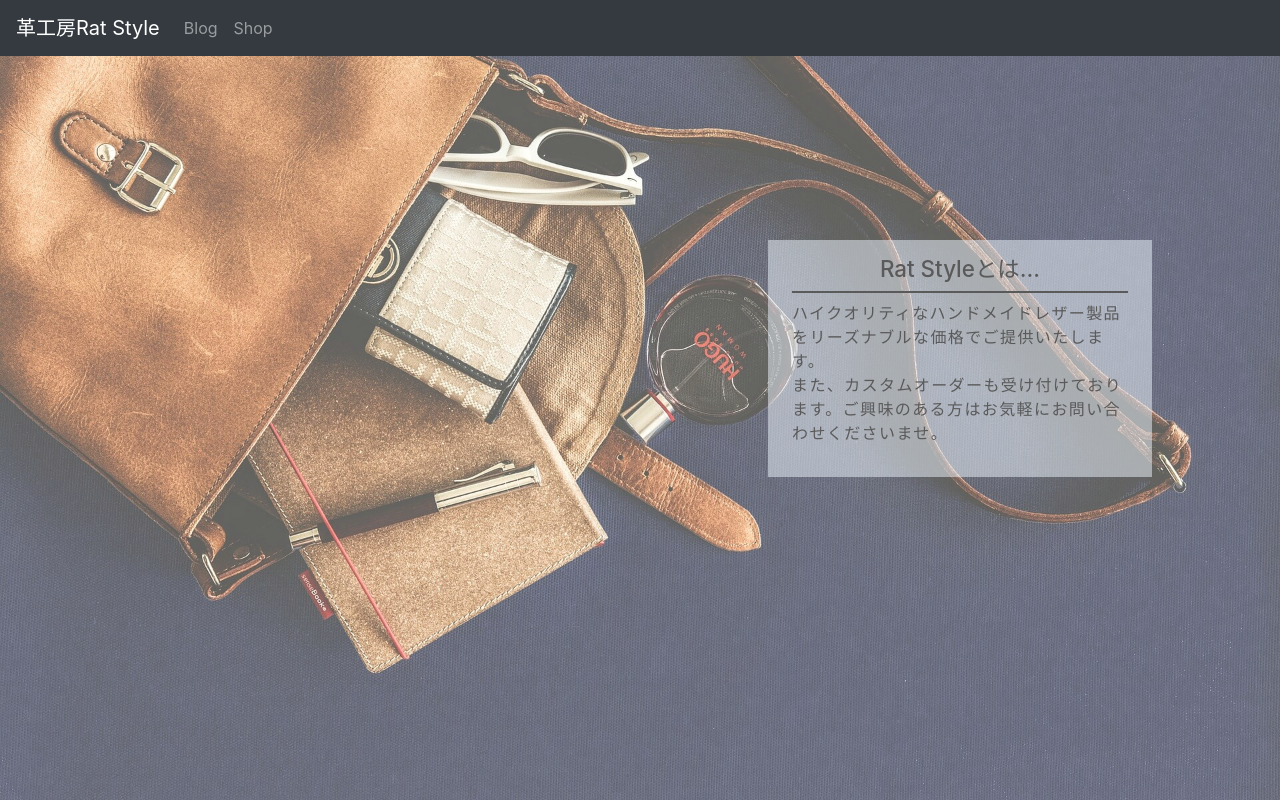
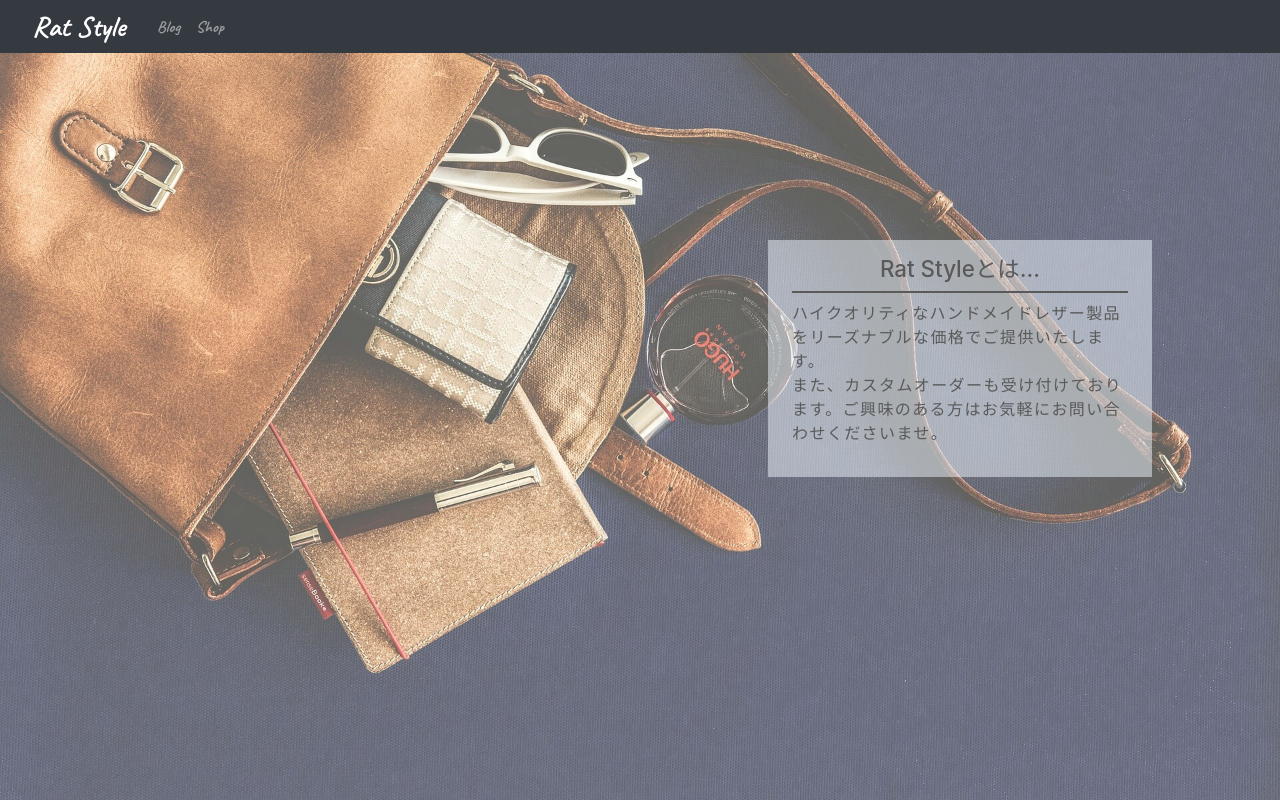
Before and after one commit to tsuji-eiji/ratstyle, a plain HTML site: page index.html in a window 1280 px wide. Shown: the top 800 px of the page. Drawn offline with nearby package versions, Linux system fonts and the light colour scheme.

Commit message:
フォルダ構成修正&フォント修正

```diff
--- a/style.css
+++ b/css/style.css
@@ -1,23 +1,36 @@
 @charset "UTF-8";
 
 #main-bg {
-	background-image: url(image/bag_1.jpg);
+	background-image: url(../image/bag_1.jpg);
 }
 
 #sub-bg {
-	background-image: url(image/sozai.jpg);
+	background-image: url(../image/sozai.jpg);
 }
 
 #sns-bg {
-	background-image: url(image/handmade.jpg);
+	background-image: url(../image/handmade.jpg);
 }
 
 #access-bg {
-	background-image: url(image/bag_2.jpg);
+	background-image: url(../image/bag_2.jpg);
 }
 
 #contact-bg {
-	background-image: url(image/bg.jpg);
+	background-image: url(../image/bg.jpg);
+}
+
+#title {
+	font-size: 1.8rem;
+	margin-right: 1.5rem;
+}
+
+.navbar {
+	padding: 0 2rem;
+}
+
+nav a {
+	font-family: 'Caveat', cursive;
 }
 
 .filter {
@@ -75,6 +88,7 @@ p {
 #sns-content h1 {
 	margin-bottom: 3rem;
 	background-color: rgba(240,248,255,0.5);
+	font-family: 'Courgette', cursive;
 }
 
 #contact table {
@@ -129,7 +143,7 @@ width: 100%;
 
 footer {
 	text-align: center;
-	padding: 1.5rem;
+	padding: 1rem;
 	background-color: #ccc;
 }
 
--- a/index.html
+++ b/index.html
@@ -6,11 +6,14 @@
 	<meta name="description" content="ページ説明">
 	<meta name="keywords" content="検索,キーワード">
 	<title>革工房Rat Style</title>
-	<link href="https://fonts.googleapis.com/css?family=Noto+Sans+JP&display=swap" rel="stylesheet">
+	<link rel="stylesheet" href="https://fonts.googleapis.com/css?family=Noto+Sans+JP&display=swap">
 	<link rel="stylesheet" href="https://stackpath.bootstrapcdn.com/bootstrap/4.5.2/css/bootstrap.min.css" integrity="sha384-JcKb8q3iqJ61gNV9KGb8thSsNjpSL0n8PARn9HuZOnIxN0hoP+VmmDGMN5t9UJ0Z" crossorigin="anonymous">
 	<link rel="stylesheet" href="https://use.fontawesome.com/releases/v5.6.4/css/all.css">
-	<link href="carousel.css" rel="stylesheet">
-	<link rel="stylesheet" href="style.css">
+	<link rel="preconnect" href="https://fonts.gstatic.com">
+	<link href="https://fonts.googleapis.com/css2?family=Caveat:wght@700&display=swap" rel="stylesheet">
+	<link href="https://fonts.googleapis.com/css2?family=Courgette&family=Satisfy&display=swap" rel="stylesheet">
+	<link rel="stylesheet" href="css/carousel.css">
+	<link rel="stylesheet" href="css/style.css">
 </head>
 
 <body>
@@ -22,7 +25,7 @@
 
 	<header>
 		<nav class="navbar navbar-expand-md navbar-dark fixed-top bg-dark text-center">
-			<a class="navbar-brand" href="#">革工房Rat Style</a>
+			<a id="title" class="navbar-brand" href="#">Rat Style</a>
 			<button class="navbar-toggler" type="button" data-toggle="collapse" data-target="#navbarCollapse" aria-controls="navbarCollapse" aria-expanded="false" aria-label="Toggle navigation">
 				<span class="navbar-toggler-icon"></span>
 			</button>
@@ -76,7 +79,7 @@
 		<div id="access-bg" class="fullscr">
 			<div id="access-content" class="filter fullscr">
 				<div id="access">
-					<h1>ACCESS</h1>
+					<h1>Access</h1>
 					<iframe src="https://www.google.com/maps/embed?pb=!1m18!1m12!1m3!1d3280.106828216201!2d135.4937619152323!3d34.70248538043406!2m3!1f0!2f0!3f0!3m2!1i1024!2i768!4f13.1!3m3!1m2!1s0x6000e68d95e3a70b%3A0x1baec822e859c84a!2z5aSn6Ziq6aeF!5e0!3m2!1sja!2sjp!4v1615017580505!5m2!1sja!2sjp" width="90%" height="75%" style="border:0;" allowfullscreen="" loading="lazy"></iframe>
 				</div>
 			</div>
--- a/reset.css
+++ /dev/null
@@ -1,102 +0,0 @@
-/*
-html5doctor.com Reset Stylesheet
-v1.6.1
-Last Updated: 2010-09-17
-Author: Richard Clark - http://richclarkdesign.com
-Twitter: @rich_clark
-*/
-
-html, body, div, span, object, iframe,
-h1, h2, h3, h4, h5, h6, p, blockquote, pre,
-abbr, address, cite, code,
-del, dfn, em, img, ins, kbd, q, samp,
-small, strong, sub, sup, var,
-b, i,
-dl, dt, dd, ol, ul, li,
-fieldset, form, label, legend,
-table, caption, tbody, tfoot, thead, tr, th, td,
-article, aside, canvas, details, figcaption, figure,
-footer, header, hgroup, menu, nav, section, summary,
-time, mark, audio, video {
-    margin:0;
-    padding:0;
-    border:0;
-    outline:0;
-    font-size:100%;
-    vertical-align:baseline;
-    background:transparent;
-}
-
-body {
-    line-height:1;
-}
-
-article,aside,details,figcaption,figure,
-footer,header,hgroup,menu,nav,section {
-    display:block;
-}
-
-nav ul {
-    list-style:none;
-}
-
-blockquote, q {
-    quotes:none;
-}
-
-blockquote:before, blockquote:after,
-q:before, q:after {
-    content:'';
-    content:none;
-}
-
-a {
-    margin:0;
-    padding:0;
-    font-size:100%;
-    vertical-align:baseline;
-    background:transparent;
-}
-
-/* change colours to suit your needs */
-ins {
-    background-color:#ff9;
-    color:#000;
-    text-decoration:none;
-}
-
-/* change colours to suit your needs */
-mark {
-    background-color:#ff9;
-    color:#000;
-    font-style:italic;
-    font-weight:bold;
-}
-
-del {
-    text-decoration: line-through;
-}
-
-abbr[title], dfn[title] {
-    border-bottom:1px dotted;
-    cursor:help;
-}
-
-table {
-    border-collapse:collapse;
-    border-spacing:0;
-}
-
-/* change border colour to suit your needs */
-hr {
-    display:block;
-    height:1px;
-    border:0;
-    border-top:1px solid #cccccc;
-    margin:1em 0;
-    padding:0;
-}
-
-input, select {
-    vertical-align:middle;
-}
```
Also changed, not shown: css/carousel.css (renamed from carousel.css).
